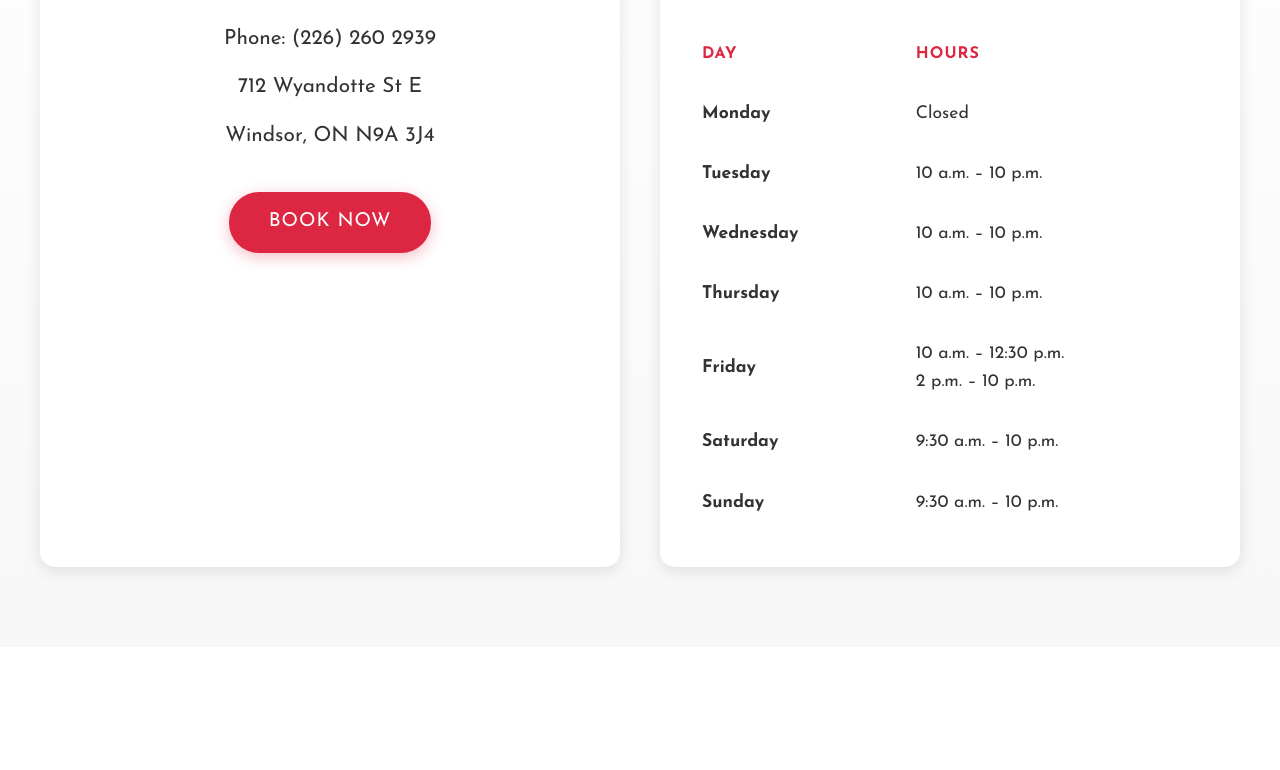
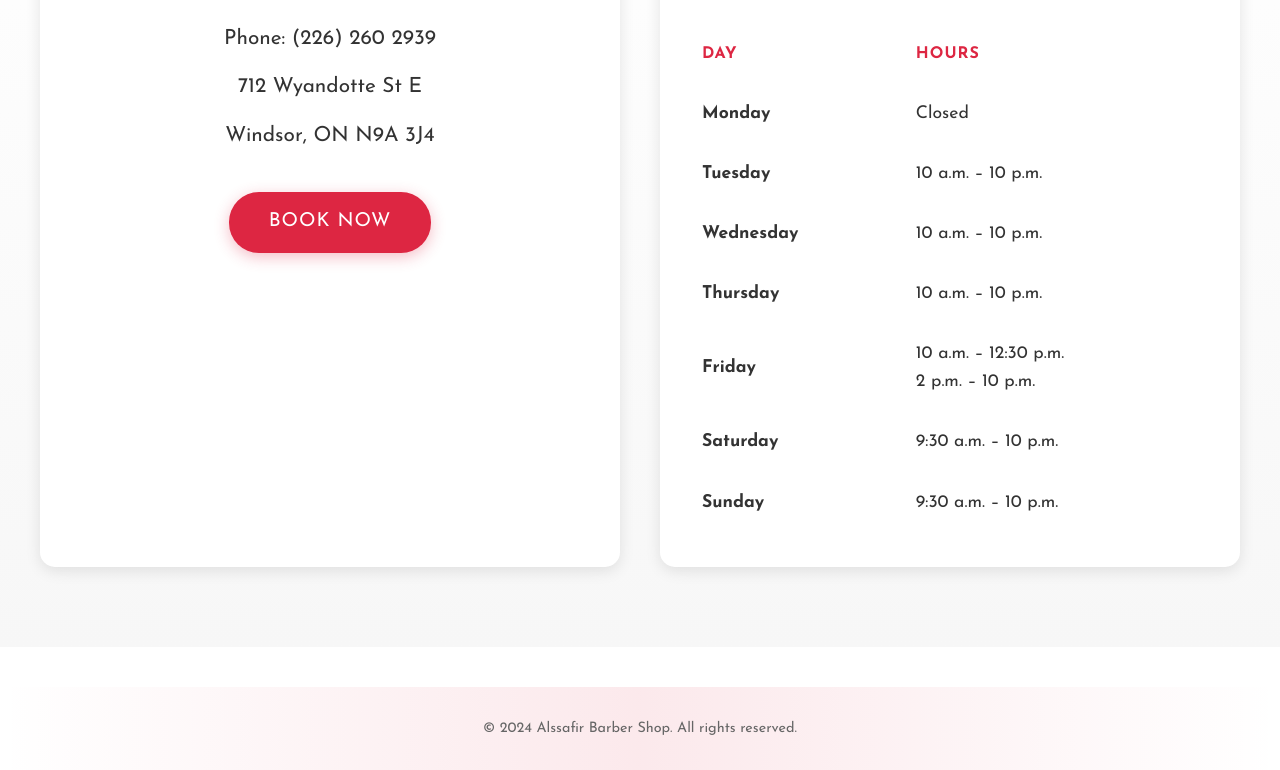
Before and after one commit to HehLul/AlssafirBarber, a plain HTML site: page index.html in a window 1280 px wide. Shown: the part 3667-4437 px from the top of the page. Before the commit the page ends 4314 px from the top, so only its background shows below. Drawn offline with nearby package versions, Linux system fonts and the light colour scheme.

Commit message:
Added footer.

```diff
--- a/index.html
+++ b/index.html
@@ -209,6 +209,11 @@
         </div>
       </div>
     </div>
+    <footer class="footer">
+      <div class="copyright">
+        <p>&copy; 2024 Alssafir Barber Shop. All rights reserved.</p>
+      </div>
+    </footer>
   </body>
   <script src="script.js"></script>
 </html>
--- a/styles.css
+++ b/styles.css
@@ -994,3 +994,38 @@ body {
     font-size: 1.5rem;
   }
 }
+
+/* Footer */
+.footer {
+  background: linear-gradient(
+    to right,
+    transparent,
+    rgba(221, 38, 66, 0.1),
+    transparent
+  );
+  padding: 20px;
+  text-align: center;
+  margin-top: 40px;
+}
+
+.copyright {
+  font-size: 0.9rem;
+  color: #666;
+  font-family: "Josefin Sans", Arial, sans-serif;
+}
+
+.copyright p {
+  margin: 0;
+  padding: 10px;
+}
+
+/* Responsive adjustment */
+@media (max-width: 768px) {
+  .footer {
+    padding: 15px;
+  }
+
+  .copyright {
+    font-size: 0.8rem;
+  }
+}
```
